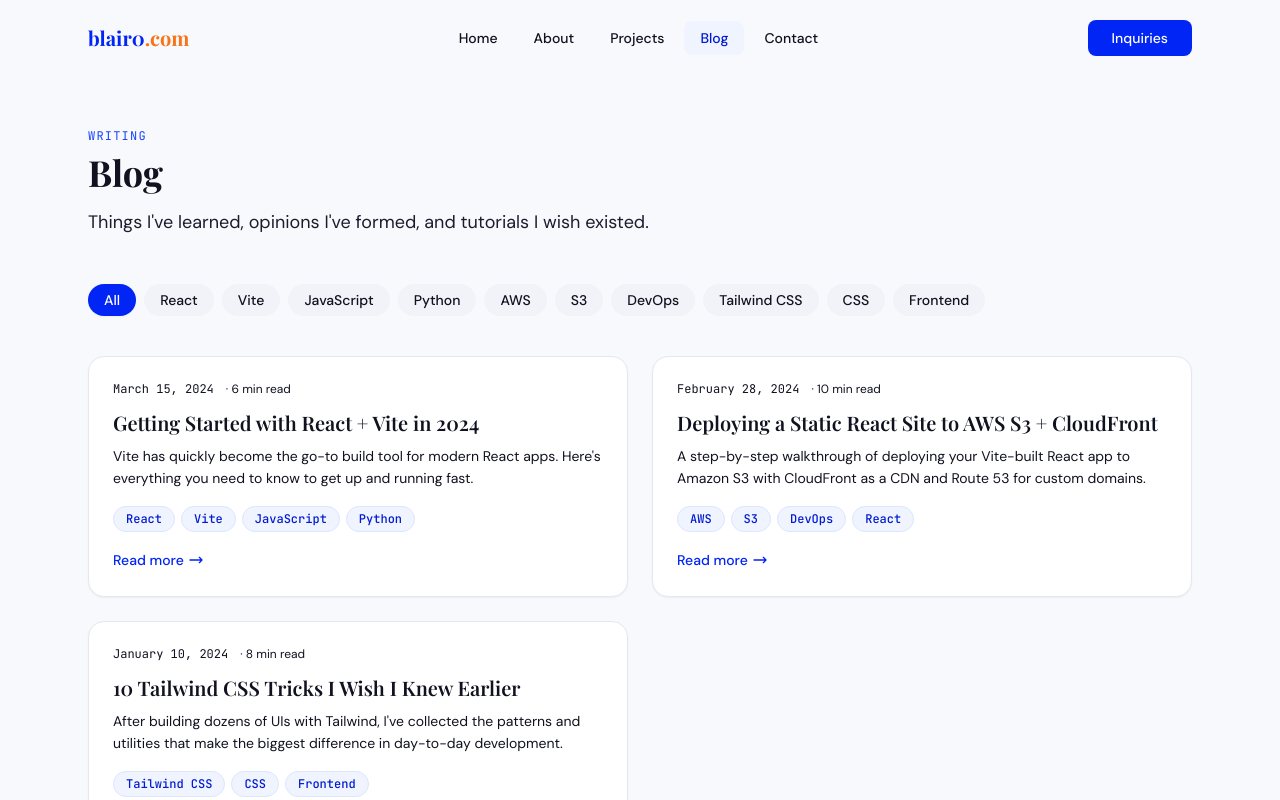
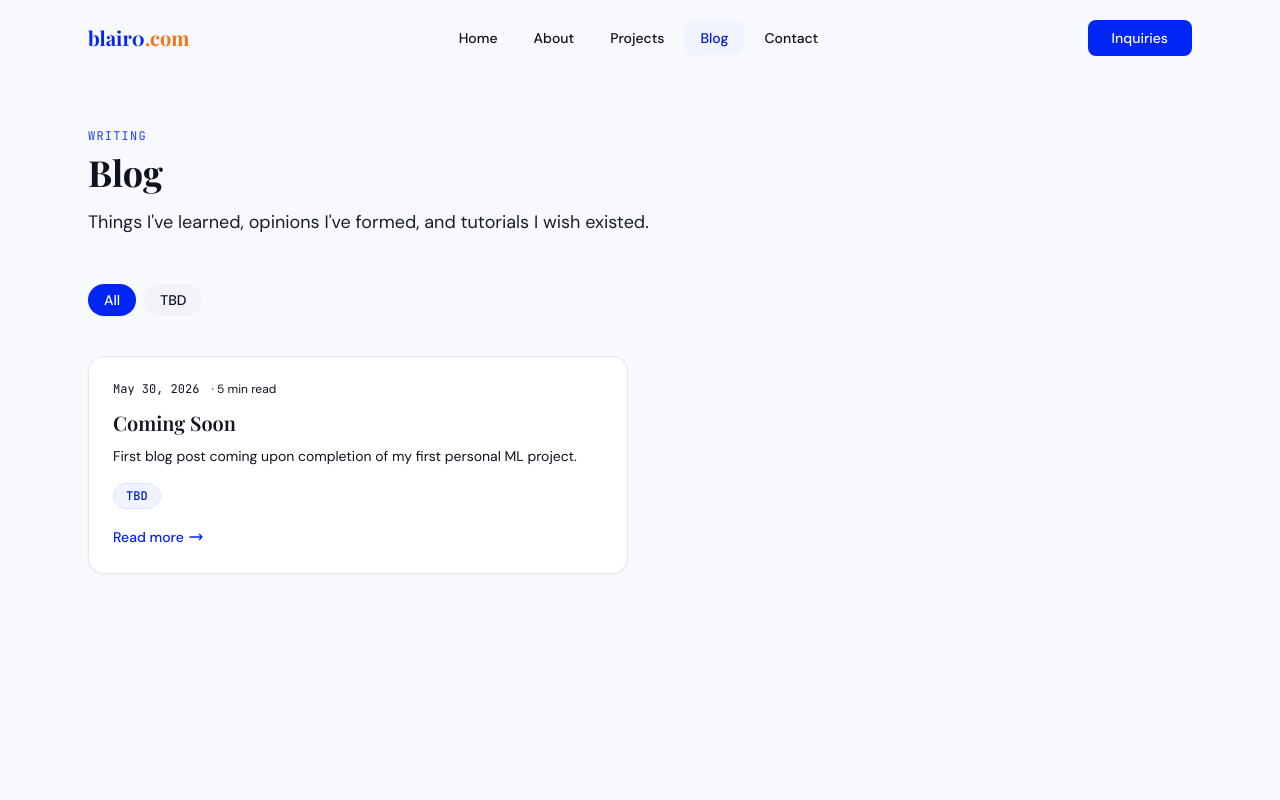
Before and after one commit to mblair2000/personal_website, a React (Vite) app: page /blog in a window 1280 px wide. Shown: the top 800 px of the page. Built offline with nearby package versions, Linux system fonts and the light colour scheme.

Commit message:
final update for now

```diff
--- a/src/components/utility/SEO.jsx
+++ b/src/components/utility/SEO.jsx
@@ -7,7 +7,7 @@ export default function SEO({
   url,
   type = 'website',
 }) {
-  const fullTitle = title ? `${title} | YourName` : 'YourName — Developer & Designer'
+  const fullTitle = title ? `${title} | Michael Blair` : 'Michael Blair — Developer & Designer'
 
   return (
     <Helmet>
--- a/src/data/posts.json
+++ b/src/data/posts.json
@@ -1,31 +1,12 @@
 [
   {
     "id": 1,
-    "slug": "getting-started-with-react-vite",
-    "title": "Getting Started with React + Vite in 2024",
-    "excerpt": "Vite has quickly become the go-to build tool for modern React apps. Here's everything you need to know to get up and running fast.",
-    "date": "2024-03-15",
-    "readTime": 6,
-    "tags": ["React", "Vite", "JavaScript", "Python"],
+    "slug": "deploying-to-aws-s3",
+    "title": "Coming Soon",
+    "excerpt": "First blog post coming upon completion of my first personal ML project.",
+    "date": "2026-05-30",
+    "readTime": 5,
+    "tags": ["TBD"],
     "featured": true
-  },
-  {
-    "id": 2,
-    "slug": "deploying-to-aws-s3",
-    "title": "Deploying a Static React Site to AWS S3 + CloudFront",
-    "excerpt": "A step-by-step walkthrough of deploying your Vite-built React app to Amazon S3 with CloudFront as a CDN and Route 53 for custom domains.",
-    "date": "2024-02-28",
-    "readTime": 10,
-    "tags": ["AWS", "S3", "DevOps", "React"],
-    "featured": true
-  },
-  {
-    "id": 3,
-    "slug": "tailwind-css-tips",
-    "title": "10 Tailwind CSS Tricks I Wish I Knew Earlier",
-    "excerpt": "After building dozens of UIs with Tailwind, I've collected the patterns and utilities that make the biggest difference in day-to-day development.",
-    "date": "2024-01-10",
-    "readTime": 8,
-    "tags": ["Tailwind CSS", "CSS", "Frontend"]
   }
 ]
--- a/src/data/projects.json
+++ b/src/data/projects.json
@@ -10,10 +10,9 @@
   },
   {
     "id": 2,
-    "title": "Data Dashboard",
-    "description": "An analytics dashboard that visualizes complex datasets using interactive charts and real-time data streaming.",
-    "tags": ["React", "D3.js", "AWS Lambda", "DynamoDB"],
-    "demo": "https://dashboard-demo.com",
+    "title": "Coming Soon",
+    "description": "First personal machine learning project.",
+    "tags": ["Python", "CNN", "Dash"],
     "featured": false
   }
 ]
--- a/src/pages/About.jsx
+++ b/src/pages/About.jsx
@@ -2,10 +2,11 @@ import SEO from '@/components/utility/SEO'
 import { Link } from 'react-router-dom'
 
 const skills = [
-  { category: 'Frontend',  items: ['React', 'TypeScript', 'Tailwind CSS', 'Javascript', 'HTML5'] },
-  { category: 'Backend',   items: ['Python', 'Java', 'C', 'MATLAB', 'Node.js', 'PostgreSQL', 'REST / GraphQL'] },
-  { category: 'DevOps',    items: ['AWS (S3, Lambda, EC2, DynamoDB)', 'Docker', 'GitHub Actions', 'Jenkins'] },
-  { category: 'Tools',     items: ['Git', 'Linux', 'Vite', 'VS Code', 'Pycharm', 'Eclipse', 'IntelliJ', 'Microsoft Office'] },
+  { category: 'Frontend',   items: ['React', 'TypeScript', 'Tailwind CSS', 'Javascript', 'HTML5'] },
+  { category: 'Backend',    items: ['Python', 'Java', 'C', 'MATLAB', 'Node.js', 'PostgreSQL', 'REST / GraphQL'] },
+  { category: 'DevOps',     items: ['AWS (S3, Lambda, EC2, DynamoDB)', 'Docker', 'GitHub Actions', 'Jenkins'] },
+  { category: 'Tools',      items: ['Git', 'Linux', 'Vite', 'VS Code', 'Pycharm', 'Eclipse', 'IntelliJ', 'Microsoft Office'] },
+  { category: 'Methods',    items: ['Gaussian Process Regression', 'Bayesian Statistics']},
 ]
 
 const timeline = [
@@ -71,8 +72,8 @@ export default function About() {
               </p>
               <p>
                 I hold a Bachelor's degree in Computer Science with a minor in Mathematics from Virginia Tech,
-                along with a SAFe 6 Agilist certification. My technical experience spans Python, Java, C, Linux, and data
-                science workflows, with a strong focus on building practical, production-ready systems.
+                along with a SAFe 6 Agilist certification. My technical experience spans full stack development,
+                algorithm development, and data science workflows, with a strong focus on building practical, production-ready systems.
               </p>
               <p>
                 At my core, I enjoy turning complex problems into simple, working solutions—especially when they sit at
@@ -111,7 +112,7 @@ export default function About() {
         <div className="max-w-6xl mx-auto px-4 sm:px-6">
           <p className="text-xs font-mono text-brand-500 uppercase tracking-widest mb-2">Toolkit</p>
           <h2 className="section-heading mb-10">Skills & Technologies</h2>
-          <div className="grid grid-cols-1 sm:grid-cols-2 md:grid-cols-4 gap-6">
+          <div className="grid grid-cols-1 sm:grid-cols-2 md:grid-cols-5 gap-6">
             {skills.map(({ category, items }) => (
               <div key={category} className="card p-5">
                 <h3 className="font-mono text-xs font-semibold text-brand-600 uppercase tracking-wider mb-3">
--- a/src/pages/Home.jsx
+++ b/src/pages/Home.jsx
@@ -60,7 +60,7 @@ function HeroSection() {
 
           {/* Tech stack badges */}
           <div className="mt-12 flex flex-wrap gap-2">
-            {['Python', 'Java', 'Linux', 'React', 'TypeScript', 'Node.js', 'AWS', 'Tailwind CSS', 'PostgreSQL', 'HTML5', 'Git'].map(tech => (
+            {['Python', 'Java', 'Linux', 'AWS', 'Docker', 'Git', 'PostgreSQL', 'React', 'Tailwind CSS', 'Vite', 'MATLAB', 'REST', 'Javascript'].map(tech => (
               <span key={tech} className="tag">{tech}</span>
             ))}
           </div>
@@ -74,7 +74,7 @@ function StatsSection() {
   const stats = [
     { value: '7+',  label: 'Years Programming' },
     { value: '2+',  label: 'Years Management' },
-    { value: '10+', label: 'Projects Delivered' },
+    { value: '30+', label: 'Technologies Used' },
     { value: '∞',   label: 'Coffees Consumed' },
   ]
 
```
